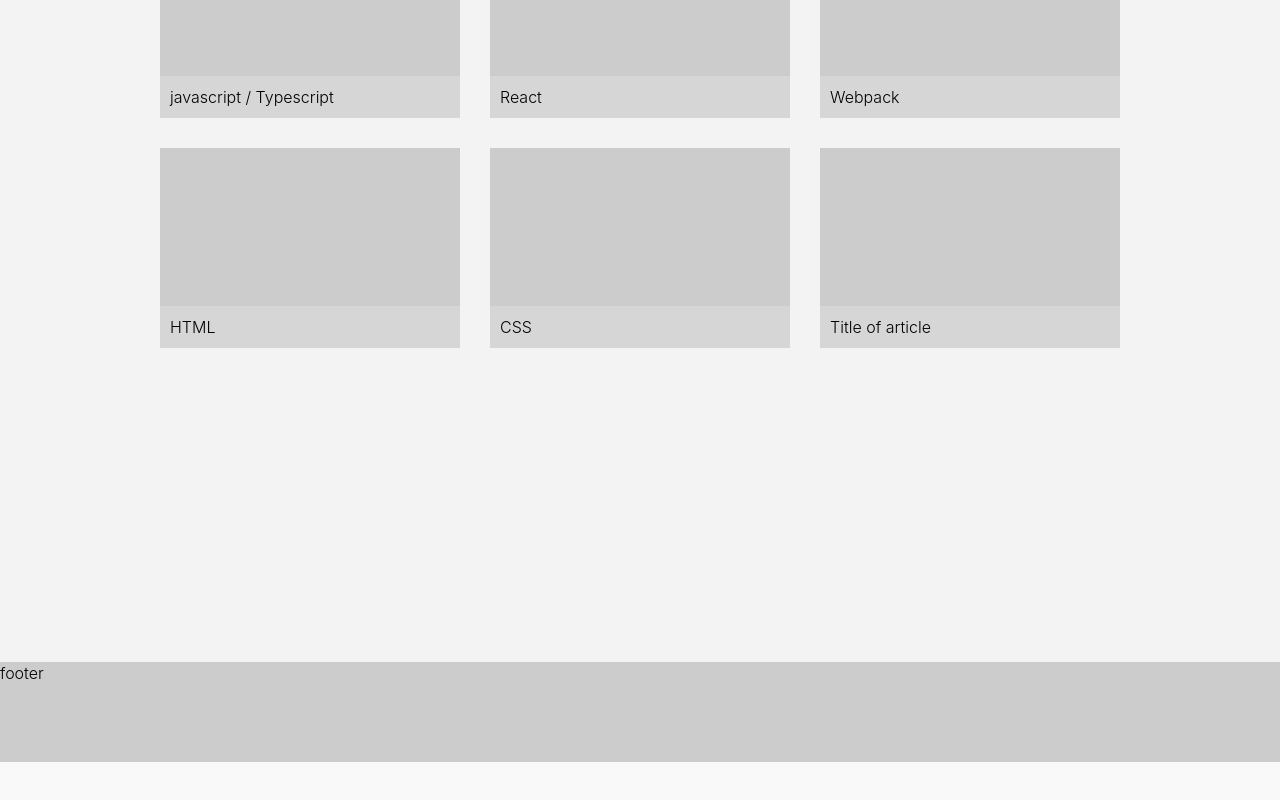
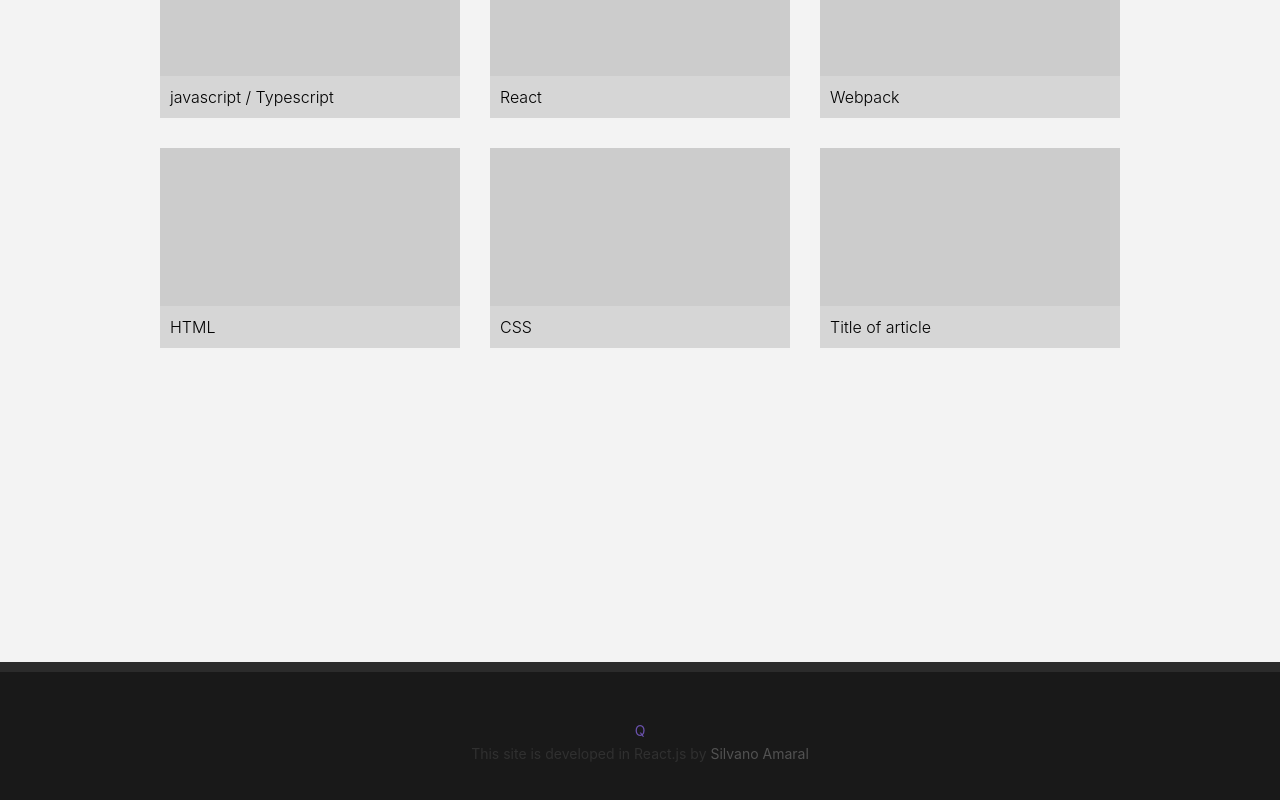
Before and after one commit to silvanoamaral/projeto04, a React app: page / in a window 1280 px wide. Shown: the part 731-1531 px from the top of the page. Before the commit the page ends 1493 px from the top, so only its background shows below. Built offline with nearby package versions, Linux system fonts and the light colour scheme.

Commit message:
Atualizando README

```diff
--- a/src/components/App.js
+++ b/src/components/App.js
@@ -1,8 +1,7 @@
 import React from 'react'
-import Header from './Header'
 import Navigation from './Navigation/Navigation'
 import Main from './Main'
-import Footer from './Footer'
+import Footer from './Footer/Footer'
 
 import './Sass/Style.scss'
 
--- a/src/components/Footer.js
+++ /dev/null
@@ -1,9 +0,0 @@
-import React from 'react'
-
-const Footer = () => (
-  <footer>
-    <h2>footer</h2>
-  </footer>
-)
-
-export default Footer
--- /dev/null
+++ b/src/components/Footer/Footer.js
@@ -0,0 +1,23 @@
+import React from 'react'
+
+const Footer = () => (
+  <footer>
+    <div className="twelve columns">
+      <ul className="social-links">
+        <li><a href="mailto:"><i className="fa fa-envelope"></i></a></li>
+        <li><a href=""><i className="fa fa-linkedin"></i></a></li>
+        <li><a href=""><i className="fa fa-fw"><strong className="fa-quora">Q</strong></i></a></li>
+        <li><a href=""><i className="fa fa-stack-overflow"></i></a></li>
+        <li><a href="https://github.com/"><i className="fa fa-github"></i></a></li>
+        <li><a href=""><i className="fa fa-docker"></i></a></li>
+      </ul>
+      <ul className="copyright">
+        <li>This site is developed in React.js by&nbsp;
+          <a href="" title="Silvano Amaral" target="_blank">Silvano Amaral</a>
+        </li>
+      </ul>
+    </div>
+  </footer>
+)
+
+export default Footer
--- /dev/null
+++ b/src/components/Footer/Footer.scss
@@ -0,0 +1,25 @@
+footer {
+    padding-top: 48px;
+    padding-bottom: 48px;
+    background: #191919;
+    color: #303030;
+    font-size: 14px;
+    text-align: center;
+    position: relative;
+    border-top: 10px solid #2B2B2B;
+
+    .copyright {
+        margin: 0;
+        padding: 0;
+        li {
+            display: inline-block;
+            margin: 0;
+            padding: 0;
+            line-height: 24px;
+            a,
+            a:visited {
+                color: #525252;
+            }
+        }
+    }
+}
--- a/src/components/Header.js
+++ /dev/null
@@ -1,18 +0,0 @@
-import React from 'react'
-import { Link } from 'react-router-dom'
-
-// The Header creates links that can be used to navigate
-// between routes.
-const Header = () => (
-  <header>
-    <nav>
-      <ul>
-        <li><Link to='/'>Home</Link></li>
-        <li><Link to='/roster'>Roster</Link></li>
-        <li><Link to='/schedule'>Schedule</Link></li>
-      </ul>
-    </nav>
-  </header>
-)
-
-export default Header
--- a/src/components/Sass/Style.scss
+++ b/src/components/Sass/Style.scss
@@ -3,6 +3,7 @@
 
 @import 'Reset.scss';
 @import './src/components/Home/Home.scss';
+@import './src/components/Footer/Footer.scss';
 @import './src/components/Navigation/Navigation.scss';
 @import './src/components/Marvel/Marvel.scss';
 
@@ -120,9 +121,3 @@ main {
     overflow: hidden;
   }
 }
-footer {
-  width: 100%;
-  min-height: 100px;
-  background: #ccc;
-  clear: both;
-}
```
Also changed, not shown: src/components/Erros/Not_Found.js (added, +19 -0 lines), 3 other files (tests, documents, lock files or other folders).
